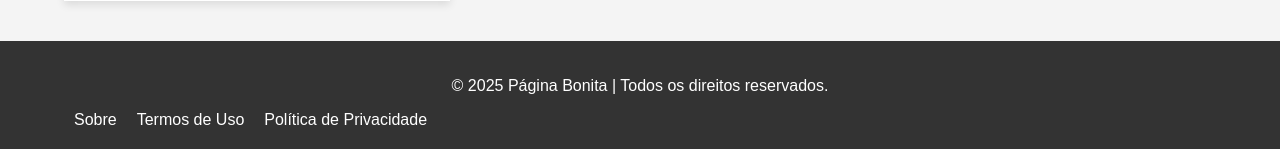
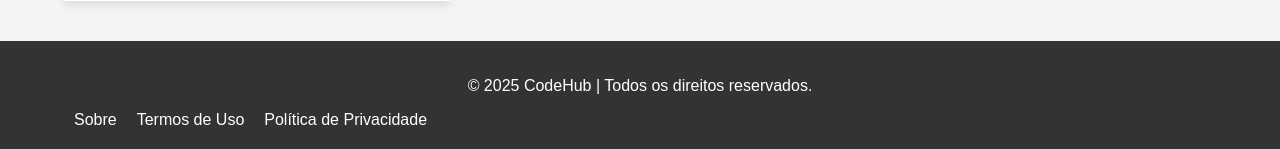
Before and after one commit to jnevesthe/cod, a Django app: page / in a window 1280 px wide. Shown: the part 709-858 px from the top of the page. Run offline with Django 5.2, Linux system fonts and the light colour scheme.

Commit message:
Update base.html

```diff
--- a/paginas/templates/paginas/base.html
+++ b/paginas/templates/paginas/base.html
@@ -75,7 +75,7 @@
 {% block footer %}
         <footer>
     <div class="container">
-        <p>&copy; 2025 Página Bonita | Todos os direitos reservados.</p>
+        <p>&copy; 2025 CodeHub | Todos os direitos reservados.</p>
         <nav>
             <ul>
                 <li><a href="{% url 'sobre' %}">Sobre</a></li>
```
